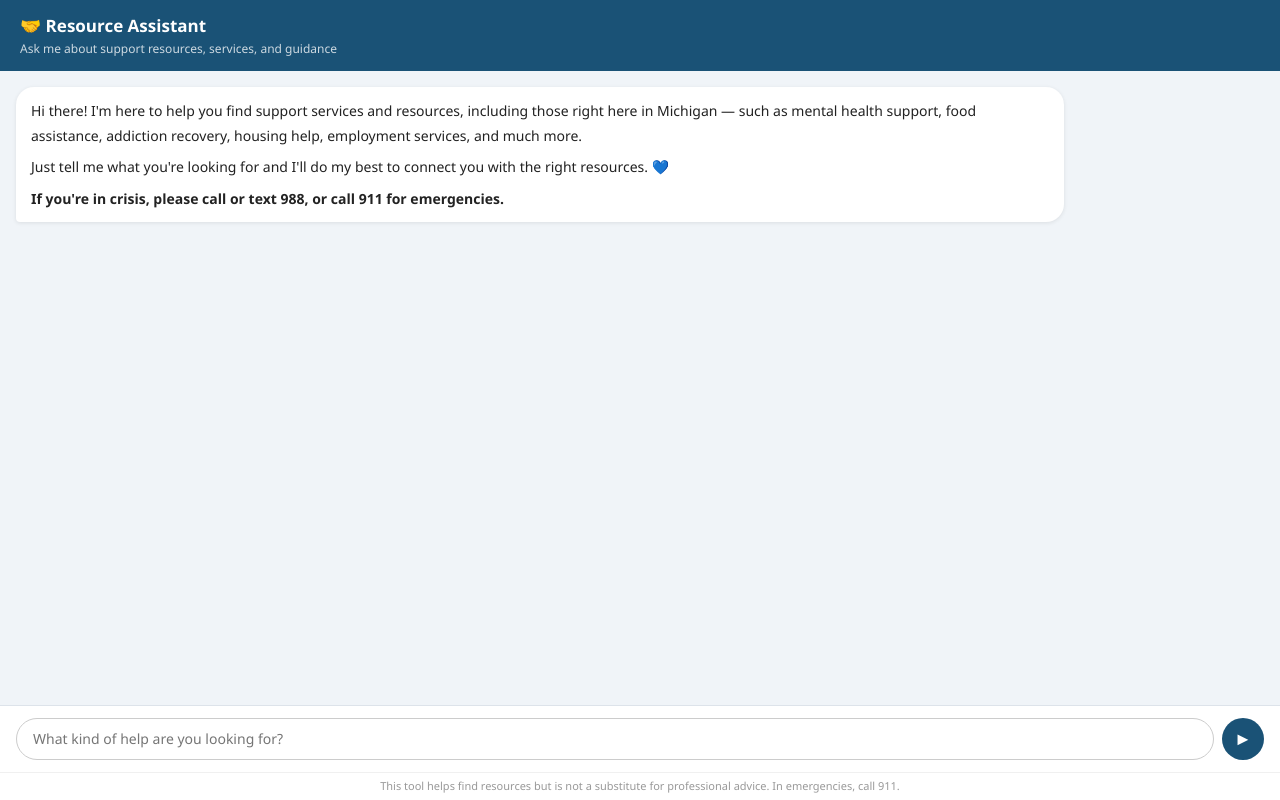
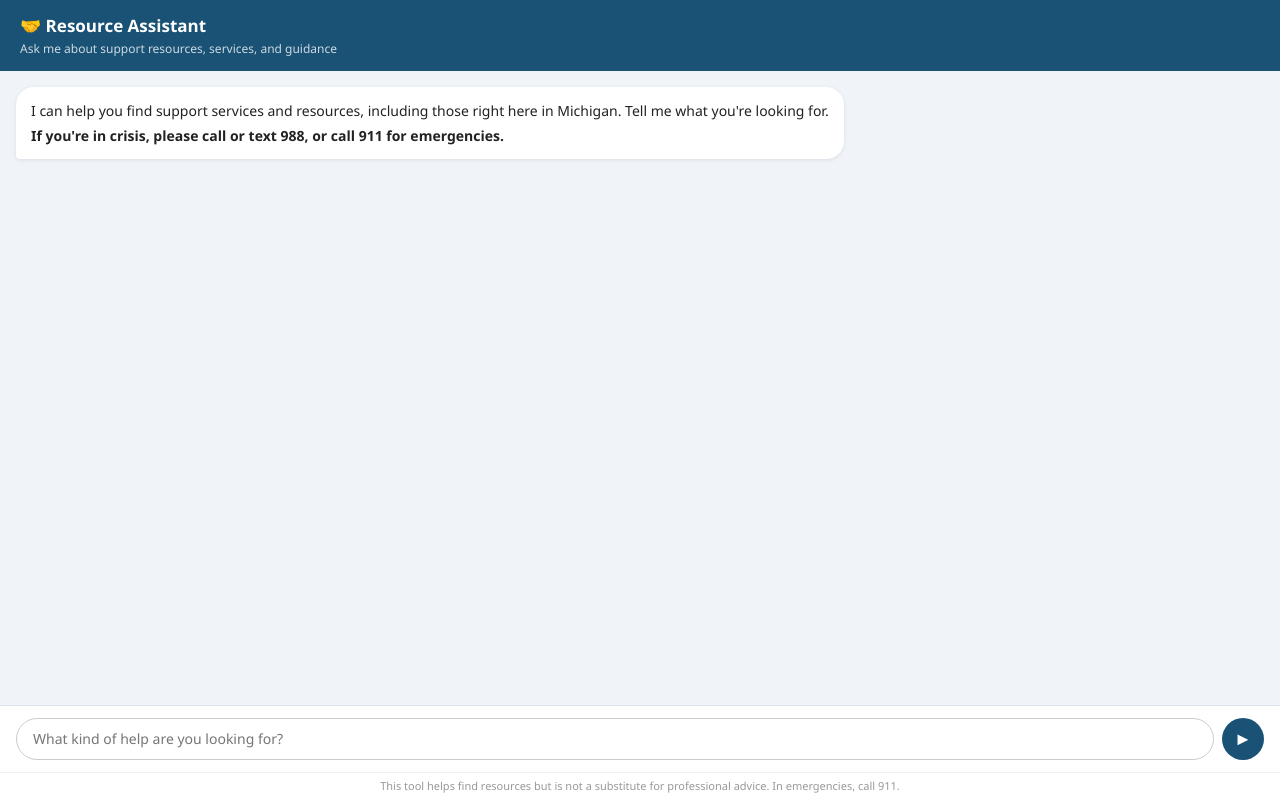
Before and after one commit to lansingstake/self-help-chatbot, a plain HTML site: page index.html in a window 1280 px wide. Drawn offline with Linux system fonts and the light colour scheme.

Commit message:
Update index.html v10

```diff
--- a/index.html
+++ b/index.html
@@ -152,8 +152,8 @@
 
   <div id="chat-window">
     <div class="bubble bot">
-      Hi there! I'm here to help you find support services and resources, including those right here in Michigan — such as mental health support, food assistance, addiction recovery, housing help, employment services, and much more.<br><br>
-      Just tell me what you're looking for and I'll do my best to connect you with the right resources. 💙<br><br>
+      I can help you find support services and resources, including those right here in Michigan. Tell me what you're looking for.
+      <br>
       <strong>If you're in crisis, please call or text 988, or call 911 for emergencies.</strong>
     </div>
   </div>
```
